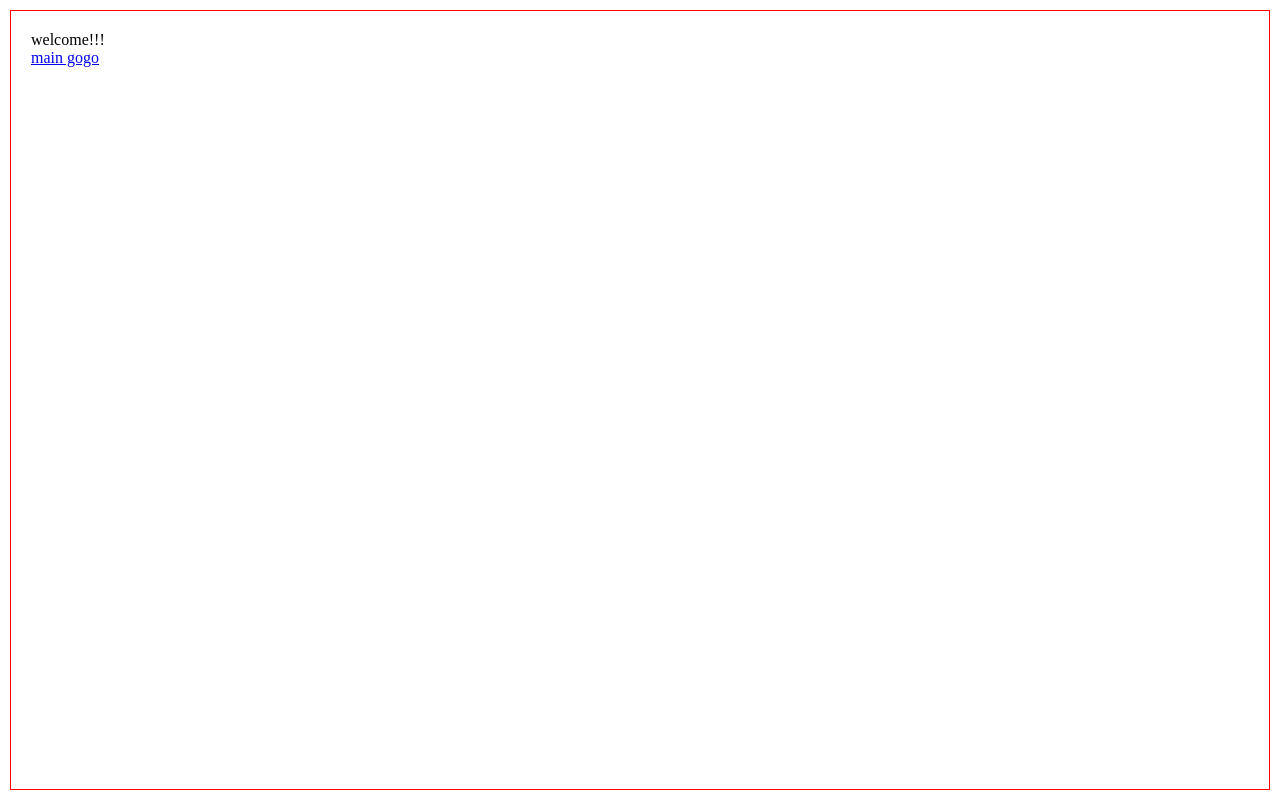
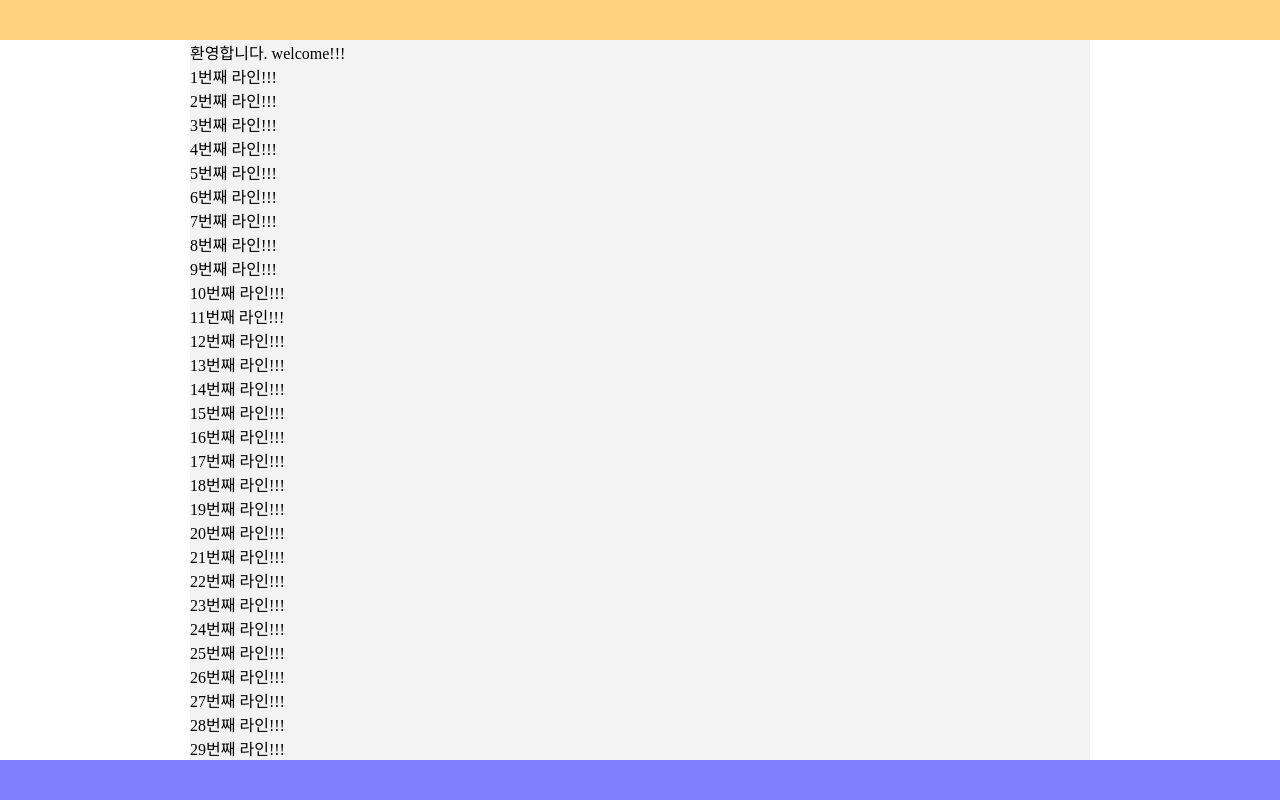
Before and after one commit to goju2k/pica-ui, a Nuxt app: page /gate/welcome in a window 1280 px wide. Built offline with nearby package versions, Linux system fonts and the light colour scheme.

Commit message:
common layout setting

```diff
--- a/components/layout/PageContainer.vue
+++ b/components/layout/PageContainer.vue
@@ -1,6 +1,18 @@
 <template>
+  <!-- root -->
   <div class="page-container">
-    <slot />
+    <!-- header -->
+    <div class="page-container-header">
+      <slot name="header" />
+    </div>
+    <!-- contents -->
+    <div class="page-container-contents">
+      <slot />
+    </div>
+    <!-- footer -->
+    <div class="page-container-footer">
+      <slot name="footer" />
+    </div>
   </div>
 </template>
 
@@ -11,17 +23,47 @@ export default {
 </script>
 
 <style>
+
 *{
   box-sizing: border-box;
 }
+
 body{
   margin:0px;
+  font-size:16px;
 }
 
 .page-container{
-    width:calc(100vw - 20px);height:calc(100vh - 20px);
-    border:1px solid red;
-    margin:10px;
-    padding:20px;
+  width:100vw;height:100vh;
+  display:flex;
+  flex-direction: column;
+  align-items: center;
+  background:white;
 }
+
+.page-container-header{
+  width:100%;height:40px;background:orange;opacity: 0.5;
+}
+
+.page-container-footer{
+  width:100%;height:40px;background:blue;opacity: 0.5;
+}
+
+.page-container-contents{
+  width:100%;
+  height:calc(100% - 80px);
+  overflow-y:auto;
+  background:rgb(243, 243, 243);
+}
+
+@media screen and (min-width: 900px) {
+  body{
+    font-size:16px;
+  }
+  .page-container-contents{
+    width:900px;
+    overflow:auto;
+  }
+}
+
 </style>
--- a/nuxt.config.js
+++ b/nuxt.config.js
@@ -49,5 +49,9 @@ export default {
 
   // Build Configuration: https://go.nuxtjs.dev/config-build
   build: {
+  },
+
+  server: {
+    host: '0.0.0.0'
   }
 }
--- a/pages/gate/welcome.vue
+++ b/pages/gate/welcome.vue
@@ -1,6 +1,11 @@
 <template>
   <page-container>
-    <div>welcome!!!</div>
+    <div>환영합니다. welcome!!!</div>
+    <template v-for="i in 200">
+      <div :key="i">
+        {{ i+'번째 라인!!!' }}
+      </div>
+    </template>
     <nuxt-link to="/find/find-main">
       main gogo
     </nuxt-link>
```
